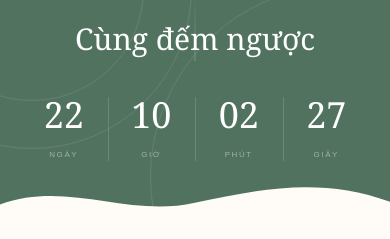
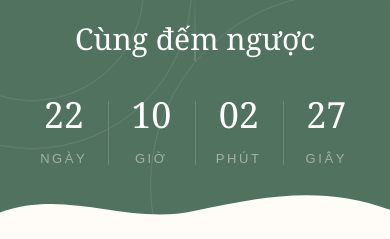
Before and after one commit to minhieu2209/hieuhienwedding, a Next.js app: page / in a window 390 px wide. Shown: the part 1465-1704 px from the top of the page. Built offline with nearby package versions, Linux system fonts and the light colour scheme; no server answers.

Commit message:
update font

```diff
--- a/components/wedding/Countdown.tsx
+++ b/components/wedding/Countdown.tsx
@@ -126,7 +126,7 @@ export default function Countdown({ invitation }: InvitationProps) {
                   : "--"}
               </p>
 
-              <p className="mt-4 text-[8px] uppercase tracking-[0.2em] text-white/45 md:text-[10px] md:tracking-[0.35em]">
+              <p className="mt-4 text-[13px] uppercase tracking-[0.2em] text-white/45 md:text-[10px] md:tracking-[0.35em]">
                 {item.label}
               </p>
             </div>
```
